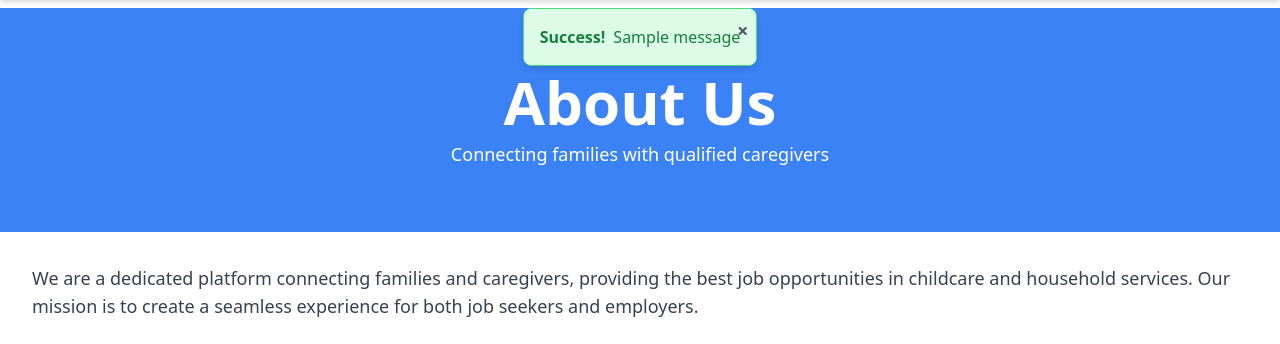
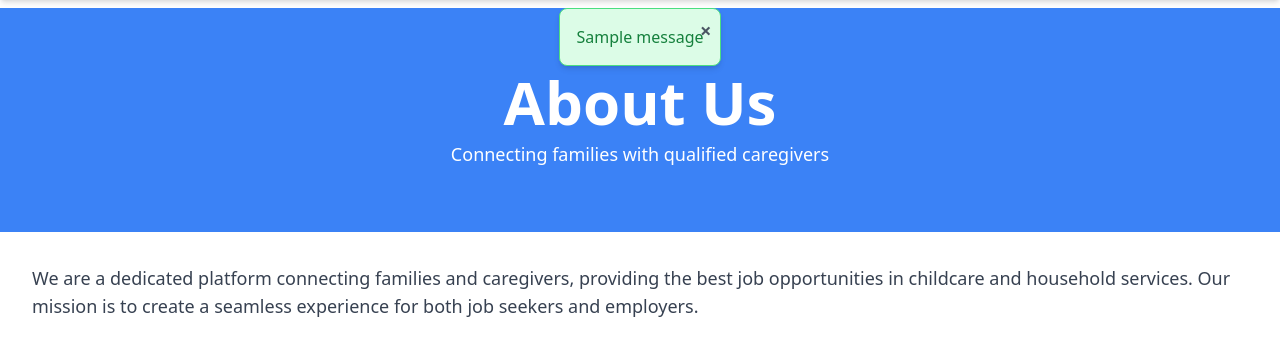
Before and after one commit to Phantom-whine/soljaypathway, a Django app: page /about/ in a window 1280 px wide. Shown: the part 64-408 px from the top of the page. Run offline with Django 5.2, Linux system fonts and the light colour scheme; tables that the repository leaves empty hold one stand-in row (values such as "Sample post"); one stand-in notice (Sample message) is shown; some libraries are stand-ins or nearby versions.

Commit message:
edited msg alert

```diff
--- a/main/templates/main/base.html
+++ b/main/templates/main/base.html
@@ -194,7 +194,6 @@
             }"
             role="alert">
             <div class="flex items-start mr-6">
-                <strong class="font-bold mr-2">{{ message.tags|capfirst }}!</strong>
                 <span class="block sm:inline">{{ message }}</span>
             </div>
             <button @click="open = false"
```
